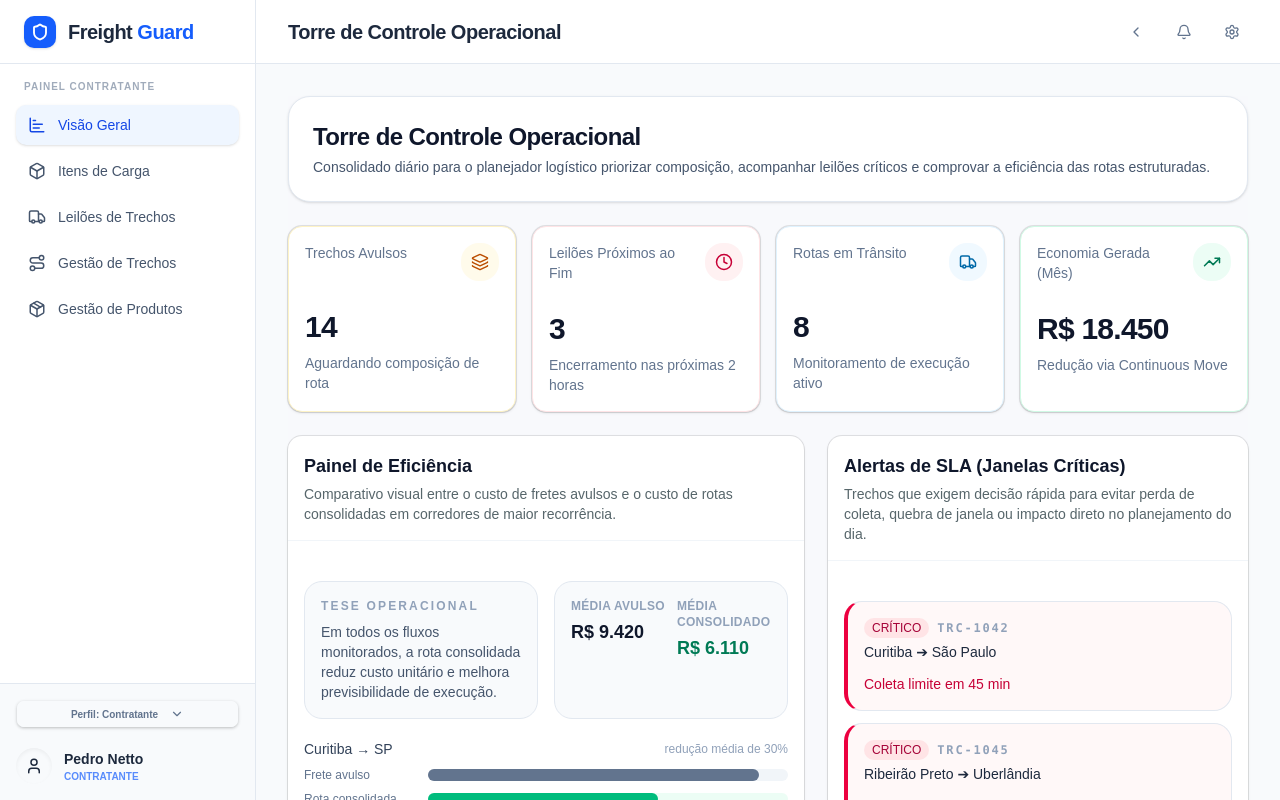
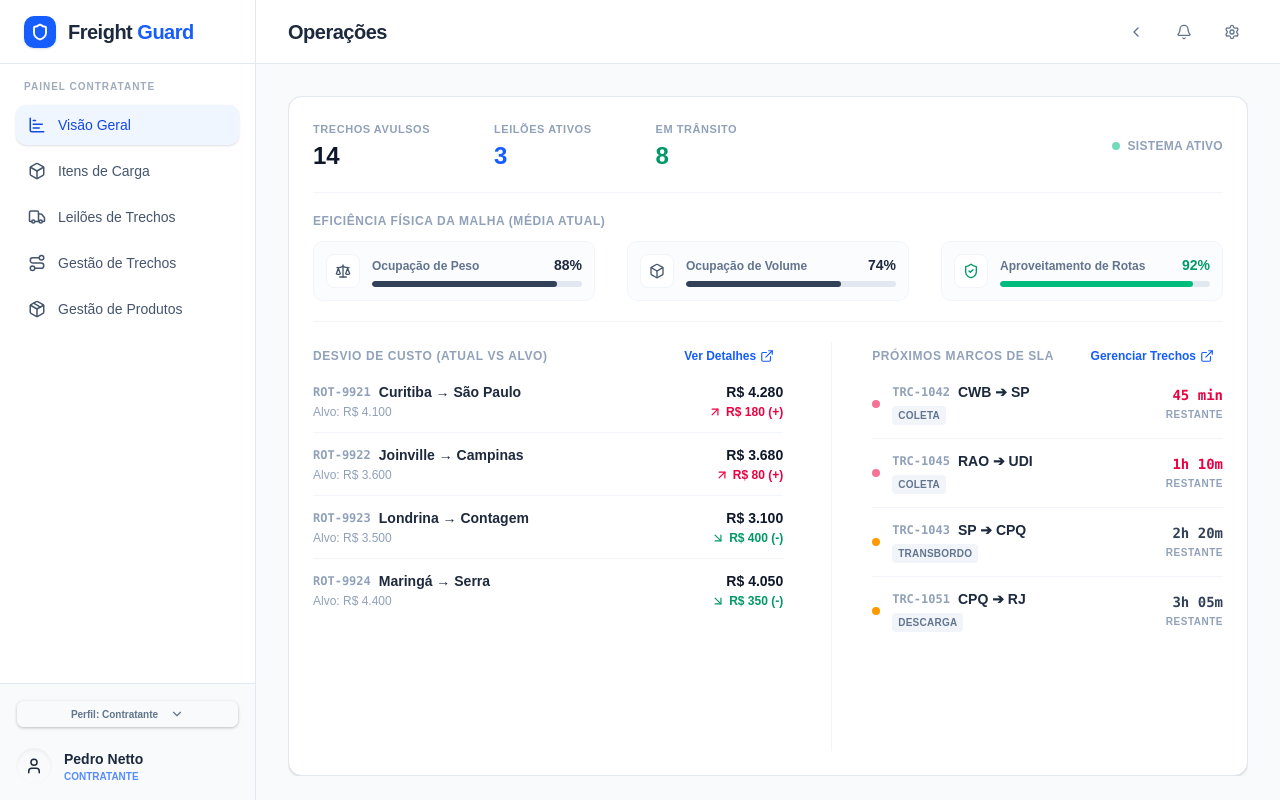
Before and after one commit to cfyascf/freight-guard, a React (Vite) app in the folder freight-guard-ui/: page /login in a window 1280 px wide. Both pictures are taken after typing "name@example.com", "Sample123" into the empty fields and a click on the button "Entrar no Sistema". Built offline with nearby package versions, Linux system fonts and the light colour scheme.

Commit message:
dashboard fixed

```diff
--- a/freight-guard-ui/src/pages/Dashboard.jsx
+++ b/freight-guard-ui/src/pages/Dashboard.jsx
@@ -1,230 +1,208 @@
-import { Clock, Layers, TrendingUp, Truck } from "lucide-react"
+import { ArrowUpRight, ArrowDownRight, ExternalLink, ShieldCheck, Scale, Box } from "lucide-react"
+import { useNavigate } from "react-router-dom"
 
 import AppShell from "@/components/app-shell"
-import { Badge } from "@/components/ui/badge"
-import { Card, CardContent, CardDescription, CardHeader, CardTitle } from "@/components/ui/card"
+import { Button } from "@/components/ui/button"
 
 const kpis = [
-  {
-    title: "Trechos Avulsos",
-    value: "14",
-    helper: "Aguardando composição de rota",
-    icon: Layers,
-    tone: "amber",
-  },
-  {
-    title: "Leilões Próximos ao Fim",
-    value: "3",
-    helper: "Encerramento nas próximas 2 horas",
-    icon: Clock,
-    tone: "rose",
-  },
-  {
-    title: "Rotas em Trânsito",
-    value: "8",
-    helper: "Monitoramento de execução ativo",
-    icon: Truck,
-    tone: "sky",
-  },
-  {
-    title: "Economia Gerada (Mês)",
-    value: "R$ 18.450",
-    helper: "Redução via Continuous Move",
-    icon: TrendingUp,
-    tone: "emerald",
-  },
+  { title: "Trechos Avulsos", value: "14", style: "text-slate-900" },
+  { title: "Leilões Ativos", value: "3", style: "text-blue-600" },
+  { title: "Em Trânsito", value: "8", style: "text-emerald-600" },
 ]
 
-const efficiencyBars = [
-  { label: "Curitiba → SP", avulso: 92, consolidado: 64 },
-  { label: "SP → Campinas", avulso: 76, consolidado: 48 },
-  { label: "Campinas → RJ", avulso: 88, consolidado: 56 },
-  { label: "Sul → Sudeste", avulso: 97, consolidado: 58 },
+const auctionFinance = [
+  { id: "ROT-9921", label: "Curitiba → São Paulo", current: 4280, target: 4100, status: "ACIMA" },
+  { id: "ROT-9922", label: "Joinville → Campinas", current: 3680, target: 3600, status: "ACIMA" },
+  { id: "ROT-9923", label: "Londrina → Contagem", current: 3100, target: 3500, status: "ABAIXO" },
+  { id: "ROT-9924", label: "Maringá → Serra", current: 4050, target: 4400, status: "ABAIXO" },
 ]
 
 const slaAlerts = [
-  {
-    risk: "CRÍTICO",
-    segmentId: "TRC-1042",
-    route: "Curitiba ➔ São Paulo",
-    timeRemaining: "Coleta limite em 45 min",
-  },
-  {
-    risk: "CRÍTICO",
-    segmentId: "TRC-1045",
-    route: "Ribeirão Preto ➔ Uberlândia",
-    timeRemaining: "Coleta limite em 1h 10 min",
-  },
-  {
-    risk: "ATENÇÃO",
-    segmentId: "TRC-1043",
-    route: "São Paulo ➔ Campinas",
-    timeRemaining: "Coleta limite em 2h 20 min",
-  },
+  { id: "TRC-1042", route: "CWB ➔ SP", action: "COLETA", time: "45 min", critical: true },
+  { id: "TRC-1045", route: "RAO ➔ UDI", action: "COLETA", time: "1h 10m", critical: true },
+  { id: "TRC-1043", route: "SP ➔ CPQ", action: "TRANSBORDO", time: "2h 20m", critical: false },
+  { id: "TRC-1051", route: "CPQ ➔ RJ", action: "DESCARGA", time: "3h 05m", critical: false },
 ]
 
-const getKpiToneClass = (tone) => {
-  switch (tone) {
-    case "amber":
-      return {
-        icon: "bg-amber-50 text-amber-700",
-        border: "border-amber-100",
-      }
-    case "rose":
-      return {
-        icon: "bg-rose-50 text-rose-700",
-        border: "border-rose-100",
-      }
-    case "emerald":
-      return {
-        icon: "bg-emerald-50 text-emerald-700",
-        border: "border-emerald-100",
-      }
-    default:
-      return {
-        icon: "bg-sky-50 text-sky-700",
-        border: "border-sky-100",
-      }
-  }
+const fleetUtilization = {
+  weightEfficiency: 88,
+  volumeEfficiency: 74,
+  continuousMoveSuccess: 92,
 }
 
-const getAlertClasses = (risk) => {
-  if (risk === "CRÍTICO") {
-    return {
-      container: "border-l-4 border-l-rose-600 bg-rose-50/50",
-      badge: "bg-rose-100 text-rose-800 hover:bg-rose-100",
-      time: "text-rose-700",
-    }
-  }
-
-  return {
-    container: "border-l-4 border-l-amber-500 bg-amber-50/40",
-    badge: "bg-amber-100 text-amber-800 hover:bg-amber-100",
-    time: "text-amber-700",
-  }
+function formatCurrency(value) {
+  return new Intl.NumberFormat("pt-BR", { style: "currency", currency: "BRL", maximumFractionDigits: 0 }).format(value)
 }
 
 export default function Dashboard() {
+  const navigate = useNavigate()
+
   return (
-    <AppShell title="Torre de Controle Operacional">
-      <div className="mx-auto max-w-7xl space-y-6 bg-slate-50/70">
-        <div className="space-y-1 rounded-3xl border border-slate-200 bg-white p-6 shadow-sm">
-          <h1 className="text-2xl font-semibold tracking-tight text-slate-900">Torre de Controle Operacional</h1>
-          <p className="text-sm text-slate-600">
-            Consolidado diário para o planejador logístico priorizar composição, acompanhar leilões críticos e comprovar a eficiência das rotas estruturadas.
-          </p>
+    <AppShell title="Operações">
+      {/* Container mestre rígido na viewport para eliminar scroll da página */}
+      <div className="mx-auto flex h-[calc(100vh-7.5rem)] max-w-7xl flex-col overflow-hidden">
+
+        {/* O GRANDE CARD BRANCO UNIFICADOR DE TODA A TORRE DE CONTROLE */}
+        <div className="flex-1 bg-white border border-slate-200 rounded-xl p-6 shadow-sm flex flex-col min-h-0 overflow-hidden">
+
+          {/* SEÇÃO 1: LINHA DE CONTADORES (KPIs MACROS) */}
+          <section className="flex items-center justify-between border-b border-slate-100 pb-5 mb-5">
+            <div className="flex gap-16">
+              {kpis.map((kpi) => (
+                <div key={kpi.title}>
+                  <p className="text-[11px] font-bold uppercase tracking-wider text-slate-400">{kpi.title}</p>
+                  <p className={`text-2xl font-black ${kpi.style} mt-0.5`}>{kpi.value}</p>
+                </div>
+              ))}
             </div>
 
-        <section className="grid gap-4 md:grid-cols-2 xl:grid-cols-4">
-          {kpis.map((kpi) => {
-            const Icon = kpi.icon
-            const tone = getKpiToneClass(kpi.tone)
-
-            return (
-              <Card key={kpi.title} className={`border ${tone.border} bg-white shadow-sm`}>
-                <CardHeader className="flex flex-row items-start justify-between gap-3 space-y-0 pb-3">
-                  <div>
-                    <CardTitle className="text-sm font-medium text-slate-500">{kpi.title}</CardTitle>
+            <div className="flex items-center gap-2 text-xs font-bold text-slate-400 tracking-wide">
+              <span className="h-2 w-2 rounded-full bg-emerald-500 animate-pulse" />
+              SISTEMA ATIVO
             </div>
-                  <div className={`rounded-2xl p-2.5 ${tone.icon}`}>
-                    <Icon size={18} />
-                  </div>
-                </CardHeader>
-                <CardContent>
-                  <div className="text-3xl font-semibold tracking-tight text-slate-900">{kpi.value}</div>
-                  <p className="mt-2 text-sm text-slate-500">{kpi.helper}</p>
-                </CardContent>
-              </Card>
-            )
-          })}
           </section>
 
-        <section className="grid gap-6 xl:grid-cols-[minmax(0,1.2fr)_420px]">
-          <Card className="border-slate-200 bg-white shadow-sm">
-            <CardHeader className="border-b border-slate-100 pb-4">
-              <CardTitle className="text-lg font-semibold text-slate-900">Painel de Eficiência</CardTitle>
-              <CardDescription>
-                Comparativo visual entre o custo de fretes avulsos e o custo de rotas consolidadas em corredores de maior recorrência.
-              </CardDescription>
-            </CardHeader>
-            <CardContent className="space-y-5 pt-6">
-              <div className="grid gap-4 md:grid-cols-2">
-                <div className="rounded-2xl border border-slate-200 bg-slate-50 p-4">
-                  <p className="text-xs font-semibold uppercase tracking-[0.18em] text-slate-400">Tese operacional</p>
-                  <p className="mt-2 text-sm text-slate-600">
-                    Em todos os fluxos monitorados, a rota consolidada reduz custo unitário e melhora previsibilidade de execução.
-                  </p>
+          {/* SEÇÃO 2: EFICIÊNCIA FÍSICA DA MALHA (Subiu para o Topo como Diagnóstico) */}
+          <section className="border-b border-slate-100 pb-5 mb-5">
+            <h2 className="text-xs font-bold uppercase tracking-wider text-slate-400 mb-3">Eficiência Física da Malha (Média Atual)</h2>
+            <div className="grid grid-cols-3 gap-8">
+
+              {/* Peso Médio */}
+              <div className="flex items-center gap-3 bg-slate-50/60 p-3 rounded-lg border border-slate-100">
+                <div className="p-2 bg-white rounded-md text-slate-600 border border-slate-100">
+                  <Scale size={16} />
                 </div>
-                <div className="grid gap-3 rounded-2xl border border-slate-200 bg-slate-50 p-4 sm:grid-cols-2">
-                  <div>
-                    <p className="text-xs font-semibold uppercase tracking-wide text-slate-400">Média avulso</p>
-                    <p className="mt-1 text-lg font-semibold text-slate-900">R$ 9.420</p>
+                <div className="flex-1">
+                  <div className="flex justify-between items-baseline">
+                    <span className="text-xs font-semibold text-slate-500">Ocupação de Peso</span>
+                    <span className="text-sm font-black text-slate-800">{fleetUtilization.weightEfficiency}%</span>
                   </div>
-                  <div>
-                    <p className="text-xs font-semibold uppercase tracking-wide text-slate-400">Média consolidado</p>
-                    <p className="mt-1 text-lg font-semibold text-emerald-700">R$ 6.110</p>
+                  <div className="w-full bg-slate-200 h-1.5 rounded-full mt-1.5 overflow-hidden">
+                    <div className="bg-slate-700 h-full rounded-full" style={{ width: `${fleetUtilization.weightEfficiency}%` }} />
                   </div>
                 </div>
               </div>
 
-              <div className="space-y-4">
-                {efficiencyBars.map((row) => (
-                  <div key={row.label} className="space-y-2">
-                    <div className="flex items-center justify-between text-sm">
-                      <span className="font-medium text-slate-700">{row.label}</span>
-                      <span className="text-xs text-slate-400">redução média de {Math.round(((row.avulso - row.consolidado) / row.avulso) * 100)}%</span>
+              {/* Volume Médio */}
+              <div className="flex items-center gap-3 bg-slate-50/60 p-3 rounded-lg border border-slate-100">
+                <div className="p-2 bg-white rounded-md text-slate-600 border border-slate-100">
+                  <Box size={16} />
                 </div>
-                    <div className="grid gap-2">
-                      <div className="flex items-center gap-3">
-                        <span className="w-28 text-xs font-medium text-slate-500">Frete avulso</span>
-                        <div className="h-3 flex-1 rounded-full bg-slate-100">
-                          <div className="h-3 rounded-full bg-slate-500" style={{ width: `${row.avulso}%` }} />
+                <div className="flex-1">
+                  <div className="flex justify-between items-baseline">
+                    <span className="text-xs font-semibold text-slate-500">Ocupação de Volume</span>
+                    <span className="text-sm font-black text-slate-800">{fleetUtilization.volumeEfficiency}%</span>
+                  </div>
+                  <div className="w-full bg-slate-200 h-1.5 rounded-full mt-1.5 overflow-hidden">
+                    <div className="bg-slate-700 h-full rounded-full" style={{ width: `${fleetUtilization.volumeEfficiency}%` }} />
                   </div>
                 </div>
-                      <div className="flex items-center gap-3">
-                        <span className="w-28 text-xs font-medium text-slate-500">Rota consolidada</span>
-                        <div className="h-3 flex-1 rounded-full bg-emerald-50">
-                          <div className="h-3 rounded-full bg-emerald-500" style={{ width: `${row.consolidado}%` }} />
+              </div>
+
+              {/* Acoplamento Continuous Move */}
+              <div className="flex items-center gap-3 bg-slate-50/60 p-3 rounded-lg border border-slate-100">
+                <div className="p-2 bg-white rounded-md text-emerald-600 border border-slate-100">
+                  <ShieldCheck size={16} />
+                </div>
+                <div className="flex-1">
+                  <div className="flex justify-between items-baseline">
+                    <span className="text-xs font-semibold text-slate-500">Aproveitamento de Rotas</span>
+                    <span className="text-sm font-black text-emerald-600">{fleetUtilization.continuousMoveSuccess}%</span>
+                  </div>
+                  <div className="w-full bg-slate-200 h-1.5 rounded-full mt-1.5 overflow-hidden">
+                    <div className="bg-emerald-500 h-full rounded-full" style={{ width: `${fleetUtilization.continuousMoveSuccess}%` }} />
                   </div>
                 </div>
+              </div>
+
+            </div>
+          </section>
+
+          {/* SEÇÃO 3: DETALHES DE OPERAÇÃO (CUSTOS E SLAs NO BLOCO INFERIOR) */}
+          <div className="flex-1 grid grid-cols-[1.2fr_1fr] gap-12 min-h-0 overflow-hidden">
+
+            {/* Coluna Esquerda: Desvio de Custo */}
+            <div className="flex flex-col min-h-0">
+              <div className="mb-3 flex items-center justify-between">
+                <h2 className="text-xs font-bold uppercase tracking-wider text-slate-400">Desvio de Custo (Atual vs Alvo)</h2>
+                <Button
+                  variant="ghost" size="sm"
+                  className="h-7 text-xs text-blue-600 hover:text-blue-700 font-semibold gap-1 px-2"
+                  onClick={() => navigate("/route-management")}
+                >
+                  Ver Detalhes <ExternalLink size={12} />
+                </Button>
+              </div>
+
+              <div className="flex-1 divide-y divide-slate-100 overflow-hidden">
+                {auctionFinance.slice(0, 4).map((item) => {
+                  const isAbove = item.status === "ACIMA"
+                  const diff = Math.abs(item.current - item.target)
+
+                  return (
+                    <div key={item.id} className="flex items-center justify-between py-3 first:pt-0 last:pb-0">
+                      <div>
+                        <div className="flex items-center gap-2">
+                          <span className="font-mono text-xs font-bold text-slate-400">{item.id}</span>
+                          <span className="text-sm font-semibold text-slate-800">{item.label}</span>
+                        </div>
+                        <p className="text-xs text-slate-400 mt-0.5">Alvo: {formatCurrency(item.target)}</p>
+                      </div>
+                      <div className="text-right">
+                        <p className="text-sm font-bold text-slate-900">{formatCurrency(item.current)}</p>
+                        <div className={`mt-0.5 flex items-center justify-end gap-1 text-xs font-bold ${isAbove ? "text-rose-600" : "text-emerald-600"}`}>
+                          {isAbove ? <ArrowUpRight size={14} /> : <ArrowDownRight size={14} />}
+                          <span>{formatCurrency(diff)} ({isAbove ? "+" : "-"})</span>
+                        </div>
+                      </div>
+                    </div>
+                  )
+                })}
+              </div>
+            </div>
+
+            {/* Coluna Direito: Próximos Marcos de SLA */}
+            <div className="flex flex-col min-h-0 border-l border-slate-100 pl-10">
+              <div className="mb-3 flex items-center justify-between">
+                <h2 className="text-xs font-bold uppercase tracking-wider text-slate-400">Próximos Marcos de SLA</h2>
+                <Button
+                  variant="ghost" size="sm"
+                  className="h-7 text-xs text-blue-600 hover:text-blue-700 font-semibold gap-1 px-2"
+                  onClick={() => navigate("/load-management")}
+                >
+                  Gerenciar Trechos <ExternalLink size={12} />
+                </Button>
+              </div>
+
+              <div className="flex-1 divide-y divide-slate-100 overflow-hidden">
+                {slaAlerts.slice(0, 4).map((alert) => (
+                  <div key={alert.id} className="flex items-center justify-between py-3 first:pt-0 last:pb-0">
+                    <div className="flex items-center gap-3">
+                      <div className={`h-2 w-2 rounded-full ${alert.critical ? "bg-rose-600 animate-pulse" : "bg-amber-500"}`} />
+                      <div>
+                        <div className="flex items-center gap-2">
+                          <span className="font-mono text-xs font-bold text-slate-400">{alert.id}</span>
+                          <span className="text-sm font-bold text-slate-800">{alert.route}</span>
+                        </div>
+                        <span className="inline-block mt-0.5 bg-slate-100 px-1.5 py-0.5 rounded text-[10px] font-bold text-slate-500 tracking-wide">
+                          {alert.action}
+                        </span>
+                      </div>
+                    </div>
+                    <div className="text-right">
+                      <p className={`text-sm font-black font-mono ${alert.critical ? "text-rose-600" : "text-slate-700"}`}>
+                        {alert.time}
+                      </p>
+                      <p className="text-[10px] font-bold text-slate-400 uppercase tracking-wider mt-0.5">Restante</p>
                     </div>
                   </div>
                 ))}
               </div>
-            </CardContent>
-          </Card>
+            </div>
 
-          <Card className="border-slate-200 bg-white shadow-sm">
-            <CardHeader className="border-b border-slate-100 pb-4">
-              <CardTitle className="text-lg font-semibold text-slate-900">Alertas de SLA (Janelas Críticas)</CardTitle>
-              <CardDescription>
-                Trechos que exigem decisão rápida para evitar perda de coleta, quebra de janela ou impacto direto no planejamento do dia.
-              </CardDescription>
-            </CardHeader>
-            <CardContent className="space-y-3 pt-6">
-              {slaAlerts.map((alert) => {
-                const styles = getAlertClasses(alert.risk)
+          </div>
 
-                return (
-                  <div key={alert.segmentId} className={`rounded-2xl border border-slate-200 p-4 ${styles.container}`}>
-                    <div className="flex items-start justify-between gap-3">
-                      <div className="space-y-1">
-                        <div className="flex flex-wrap items-center gap-2">
-                          <Badge className={`border-none ${styles.badge}`}>{alert.risk}</Badge>
-                          <span className="font-mono text-xs font-semibold uppercase tracking-[0.15em] text-slate-400">
-                            {alert.segmentId}
-                          </span>
         </div>
-                        <p className="text-sm font-medium text-slate-800">{alert.route}</p>
-                      </div>
-                    </div>
-                    <p className={`mt-3 text-sm font-medium ${styles.time}`}>{alert.timeRemaining}</p>
-                  </div>
-                )
-              })}
-            </CardContent>
-          </Card>
-        </section>
       </div>
     </AppShell>
   )
```
Lines whose indentation alone changed are shown as unchanged.
